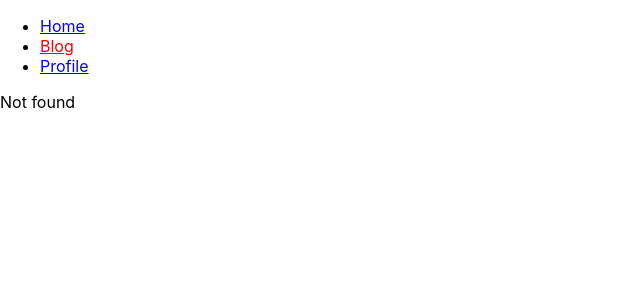
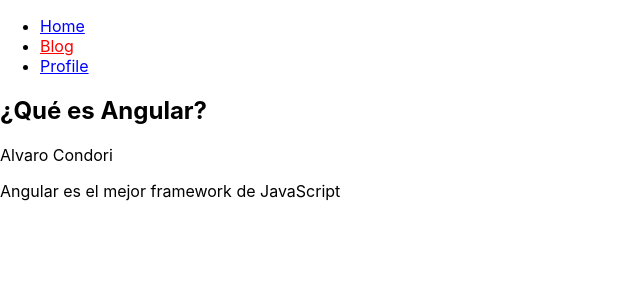
Before and after one commit to ACondori95/curso-react-router, a React (Create React App) app: page /#/blog/que-es-angular in a window 1280 px wide. Before the commit this address had no page. Shown: the top 300 px of the page, without its empty margins (0-640 px from the left). Built offline with nearby package versions, Linux system fonts and the light colour scheme.

Commit message:
useParams: rutas dinámicas

```diff
--- a/src/App.js
+++ b/src/App.js
@@ -3,6 +3,7 @@
 import {BlogPage} from "./BlogPage";
 import {ProfilePage} from "./ProfilePage";
 import {Menu} from "./Menu";
+import { BlogPost } from "./BlogPost";
 
 function App() {
   return (
@@ -13,6 +14,7 @@
         <Routes>
           <Route path='/' element={<HomePage />} />
           <Route path='/blog' element={<BlogPage />} />
+          <Route path='/blog/:slug' element={<BlogPost />} />
           <Route path='/profile' element={<ProfilePage />} />
           <Route path='*' element={<p>Not found</p>} />
         </Routes>
--- a/src/BlogPage.js
+++ b/src/BlogPage.js
@@ -1,7 +1,27 @@
 import React from "react";
+import {Link} from "react-router-dom";
+import {blogdata} from "./blogdata";
 
 const BlogPage = () => {
-  return <h1>BlogPage</h1>;
+  return (
+    <>
+      <h1>BlogPage</h1>
+
+      <ul>
+        {blogdata.map((post) => (
+          <BlogLink post={post} />
+        ))}
+      </ul>
+    </>
+  );
 };
 
+function BlogLink({post}) {
+  return (
+    <li>
+      <Link to={`/blog/${post.slug}`}>{post.title}</Link>
+    </li>
+  );
+}
+
 export {BlogPage};
--- /dev/null
+++ b/src/BlogPost.js
@@ -0,0 +1,19 @@
+import React from "react";
+import {Link, useParams} from "react-router-dom";
+import {blogdata} from "./blogdata";
+
+const BlogPost = () => {
+  const {slug} = useParams();
+
+  const blogpost = blogdata.find((post) => post.slug === slug);
+
+  return (
+    <>
+      <h2>{blogpost.title}</h2>
+      <p>{blogpost.author}</p>
+      <p>{blogpost.content}</p>
+    </>
+  );
+};
+
+export {BlogPost};
--- /dev/null
+++ b/src/blogdata.js
@@ -0,0 +1,21 @@
+const blogdata = [];
+blogdata.push({
+  title: "¿Qué es React?",
+  slug: "que-es-react",
+  content: "React es el mejor framework de JavaScript",
+  author: "Alvaro Condori",
+});
+blogdata.push({
+  title: "¿Qué es Vue?",
+  slug: "que-es-vue",
+  content: "Vue es el mejor framework de JavaScript",
+  author: "Alvaro Condori",
+});
+blogdata.push({
+  title: "¿Qué es Angular?",
+  slug: "que-es-angular",
+  content: "Angular es el mejor framework de JavaScript",
+  author: "Alvaro Condori",
+});
+
+export {blogdata};
```
